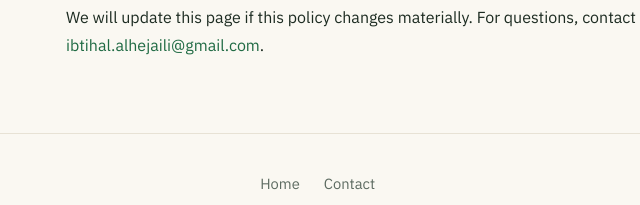
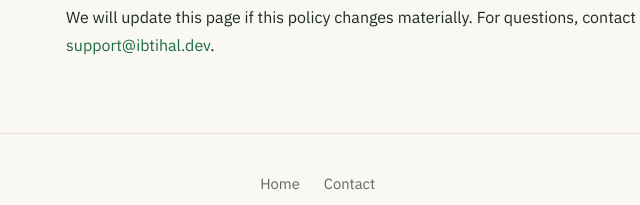
Before and after one commit to ialhejaili/mithkar-site, a plain HTML site: page privacy-en.html in a window 1280 px wide. Shown: the part 945-1150 px from the top of the page, 262-902 px from the left. Drawn offline with Linux system fonts and the light colour scheme.

Commit message:
Use support@ibtihal.dev for all contact links

```diff
--- a/privacy-en.html
+++ b/privacy-en.html
@@ -54,7 +54,7 @@ function toggleTheme(){var r=document.documentElement,d=r.dataset.theme?r.datase
   <p>We do not collect personal information or usage data: no names, email addresses, advertising identifiers, or usage logs.</p>
 
   <h2>Changes and contact</h2>
-  <p>We will update this page if this policy changes materially. For questions, contact <a href="mailto:ibtihal.alhejaili@gmail.com">ibtihal.alhejaili@gmail.com</a>.</p>
+  <p>We will update this page if this policy changes materially. For questions, contact <a href="mailto:support@ibtihal.dev">support@ibtihal.dev</a>.</p>
 </main>
 
 <footer class="site-footer">
@@ -65,7 +65,7 @@ function toggleTheme(){var r=document.documentElement,d=r.dataset.theme?r.datase
     </a>
     <nav aria-label="Footer navigation">
       <a href="en.html">Home</a>
-      <a href="mailto:ibtihal.alhejaili@gmail.com">Contact</a>
+      <a href="mailto:support@ibtihal.dev">Contact</a>
     </nav>
     <span>© 2026 Mithkar. All rights reserved.</span>
   </div>
```
Also changed, not shown: en.html (+1 -1 lines), index.html (+1 -1 lines), privacy.html (+2 -2 lines).
